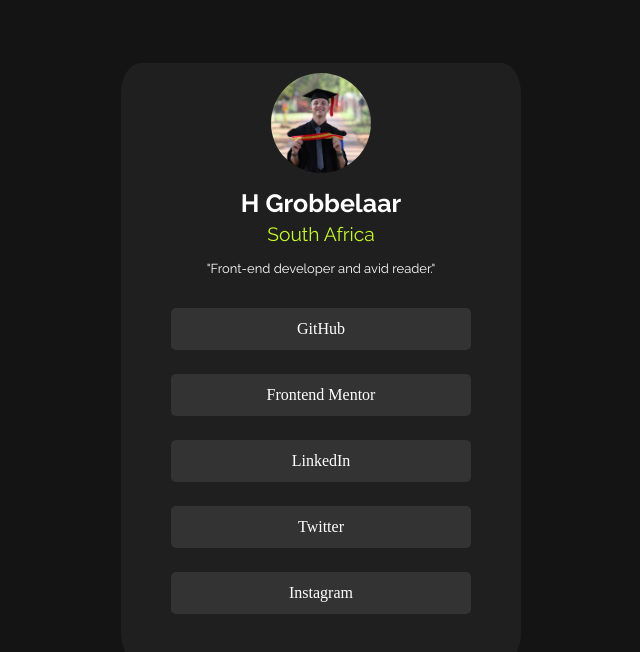
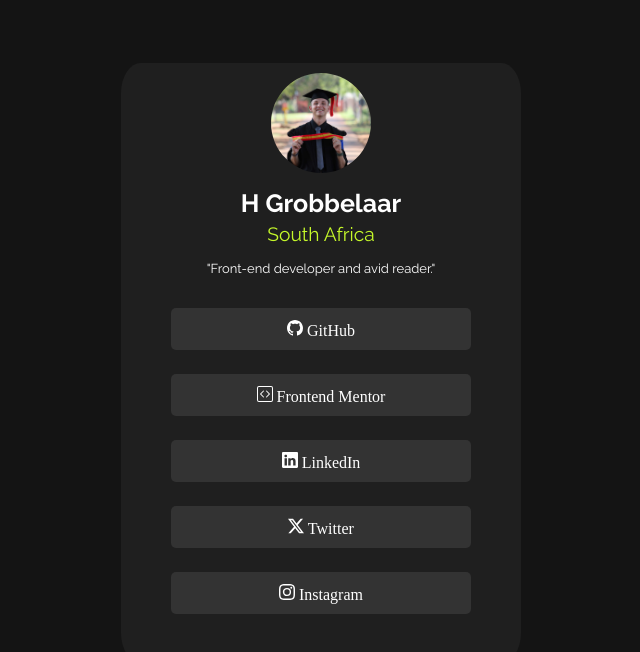
Before and after one commit to hjs-0103/Project2-Social_Links, a plain HTML site: page index.html in a window 1280 px wide. Shown: the whole page, without its empty margins (319-959 px from the left). Drawn offline with Linux system fonts and the light colour scheme; a web font is replaced by a local one.

Commit message:
Add files via upload

```diff
--- a/index.html
+++ b/index.html
@@ -30,11 +30,34 @@
 
 
     <nav>
-      <a id="github" href="https://github.com/hjs-0103">GitHub</a>
-      <a id="frontend" href="https://www.frontendmentor.io/profile/hjs-0103"> Frontend Mentor</a>
-      <a id="linkedin" href="https://www.linkedin.com/in/hendrik-grobbelaar-6a1abb1b3/">LinkedIn</a>
-      <a id="twitter" href="https://x.com/HGRBBLR3">Twitter</a>
-      <a id="instagram" href="https://www.instagram.com/hjs_0103/">Instagram</a>
+      <a id="github" href="https://github.com/hjs-0103"><svg xmlns="http://www.w3.org/2000/svg" width="16" height="16"
+          fill="currentColor" class="bi bi-github" viewBox="0 0 16 16">
+          <path
+            d="M8 0C3.58 0 0 3.58 0 8c0 3.54 2.29 6.53 5.47 7.59.4.07.55-.17.55-.38 0-.19-.01-.82-.01-1.49-2.01.37-2.53-.49-2.69-.94-.09-.23-.48-.94-.82-1.13-.28-.15-.68-.52-.01-.53.63-.01 1.08.58 1.23.82.72 1.21 1.87.87 2.33.66.07-.52.28-.87.51-1.07-1.78-.2-3.64-.89-3.64-3.95 0-.87.31-1.59.82-2.15-.08-.2-.36-1.02.08-2.12 0 0 .67-.21 2.2.82.64-.18 1.32-.27 2-.27s1.36.09 2 .27c1.53-1.04 2.2-.82 2.2-.82.44 1.1.16 1.92.08 2.12.51.56.82 1.27.82 2.15 0 3.07-1.87 3.75-3.65 3.95.29.25.54.73.54 1.48 0 1.07-.01 1.93-.01 2.2 0 .21.15.46.55.38A8.01 8.01 0 0 0 16 8c0-4.42-3.58-8-8-8" />
+        </svg> GitHub</a>
+      <a id="frontend" href="https://www.frontendmentor.io/profile/hjs-0103"><svg xmlns="http://www.w3.org/2000/svg"
+          width="16" height="16" fill="currentColor" class="bi bi-code-square" viewBox="0 0 16 16">
+          <path
+            d="M14 1a1 1 0 0 1 1 1v12a1 1 0 0 1-1 1H2a1 1 0 0 1-1-1V2a1 1 0 0 1 1-1zM2 0a2 2 0 0 0-2 2v12a2 2 0 0 0 2 2h12a2 2 0 0 0 2-2V2a2 2 0 0 0-2-2z" />
+          <path
+            d="M6.854 4.646a.5.5 0 0 1 0 .708L4.207 8l2.647 2.646a.5.5 0 0 1-.708.708l-3-3a.5.5 0 0 1 0-.708l3-3a.5.5 0 0 1 .708 0m2.292 0a.5.5 0 0 0 0 .708L11.793 8l-2.647 2.646a.5.5 0 0 0 .708.708l3-3a.5.5 0 0 0 0-.708l-3-3a.5.5 0 0 0-.708 0" />
+        </svg> Frontend Mentor</a>
+      <a id="linkedin" href="https://www.linkedin.com/in/hendrik-grobbelaar-6a1abb1b3/"><svg
+          xmlns="http://www.w3.org/2000/svg" width="16" height="16" fill="currentColor" class="bi bi-linkedin"
+          viewBox="0 0 16 16">
+          <path
+            d="M0 1.146C0 .513.526 0 1.175 0h13.65C15.474 0 16 .513 16 1.146v13.708c0 .633-.526 1.146-1.175 1.146H1.175C.526 16 0 15.487 0 14.854zm4.943 12.248V6.169H2.542v7.225zm-1.2-8.212c.837 0 1.358-.554 1.358-1.248-.015-.709-.52-1.248-1.342-1.248S2.4 3.226 2.4 3.934c0 .694.521 1.248 1.327 1.248zm4.908 8.212V9.359c0-.216.016-.432.08-.586.173-.431.568-.878 1.232-.878.869 0 1.216.662 1.216 1.634v3.865h2.401V9.25c0-2.22-1.184-3.252-2.764-3.252-1.274 0-1.845.7-2.165 1.193v.025h-.016l.016-.025V6.169h-2.4c.03.678 0 7.225 0 7.225z" />
+        </svg> LinkedIn</a>
+      <a id="twitter" href="https://x.com/HGRBBLR3"><svg xmlns="http://www.w3.org/2000/svg" width="16" height="16"
+          fill="currentColor" class="bi bi-twitter-x" viewBox="0 0 16 16">
+          <path
+            d="M12.6.75h2.454l-5.36 6.142L16 15.25h-4.937l-3.867-5.07-4.425 5.07H.316l5.733-6.57L0 .75h5.063l3.495 4.633L12.601.75Zm-.86 13.028h1.36L4.323 2.145H2.865z" />
+        </svg> Twitter</a>
+      <a id="instagram" href="https://www.instagram.com/hjs_0103/"><svg xmlns="http://www.w3.org/2000/svg" width="16"
+          height="16" fill="currentColor" class="bi bi-instagram" viewBox="0 0 16 16">
+          <path
+            d="M8 0C5.829 0 5.556.01 4.703.048 3.85.088 3.269.222 2.76.42a3.9 3.9 0 0 0-1.417.923A3.9 3.9 0 0 0 .42 2.76C.222 3.268.087 3.85.048 4.7.01 5.555 0 5.827 0 8.001c0 2.172.01 2.444.048 3.297.04.852.174 1.433.372 1.942.205.526.478.972.923 1.417.444.445.89.719 1.416.923.51.198 1.09.333 1.942.372C5.555 15.99 5.827 16 8 16s2.444-.01 3.298-.048c.851-.04 1.434-.174 1.943-.372a3.9 3.9 0 0 0 1.416-.923c.445-.445.718-.891.923-1.417.197-.509.332-1.09.372-1.942C15.99 10.445 16 10.173 16 8s-.01-2.445-.048-3.299c-.04-.851-.175-1.433-.372-1.941a3.9 3.9 0 0 0-.923-1.417A3.9 3.9 0 0 0 13.24.42c-.51-.198-1.092-.333-1.943-.372C10.443.01 10.172 0 7.998 0zm-.717 1.442h.718c2.136 0 2.389.007 3.232.046.78.035 1.204.166 1.486.275.373.145.64.319.92.599s.453.546.598.92c.11.281.24.705.275 1.485.039.843.047 1.096.047 3.231s-.008 2.389-.047 3.232c-.035.78-.166 1.203-.275 1.485a2.5 2.5 0 0 1-.599.919c-.28.28-.546.453-.92.598-.28.11-.704.24-1.485.276-.843.038-1.096.047-3.232.047s-2.39-.009-3.233-.047c-.78-.036-1.203-.166-1.485-.276a2.5 2.5 0 0 1-.92-.598 2.5 2.5 0 0 1-.6-.92c-.109-.281-.24-.705-.275-1.485-.038-.843-.046-1.096-.046-3.233s.008-2.388.046-3.231c.036-.78.166-1.204.276-1.486.145-.373.319-.64.599-.92s.546-.453.92-.598c.282-.11.705-.24 1.485-.276.738-.034 1.024-.044 2.515-.045zm4.988 1.328a.96.96 0 1 0 0 1.92.96.96 0 0 0 0-1.92m-4.27 1.122a4.109 4.109 0 1 0 0 8.217 4.109 4.109 0 0 0 0-8.217m0 1.441a2.667 2.667 0 1 1 0 5.334 2.667 2.667 0 0 1 0-5.334" />
+        </svg> Instagram</a>
 
     </nav>
   </div>
```
